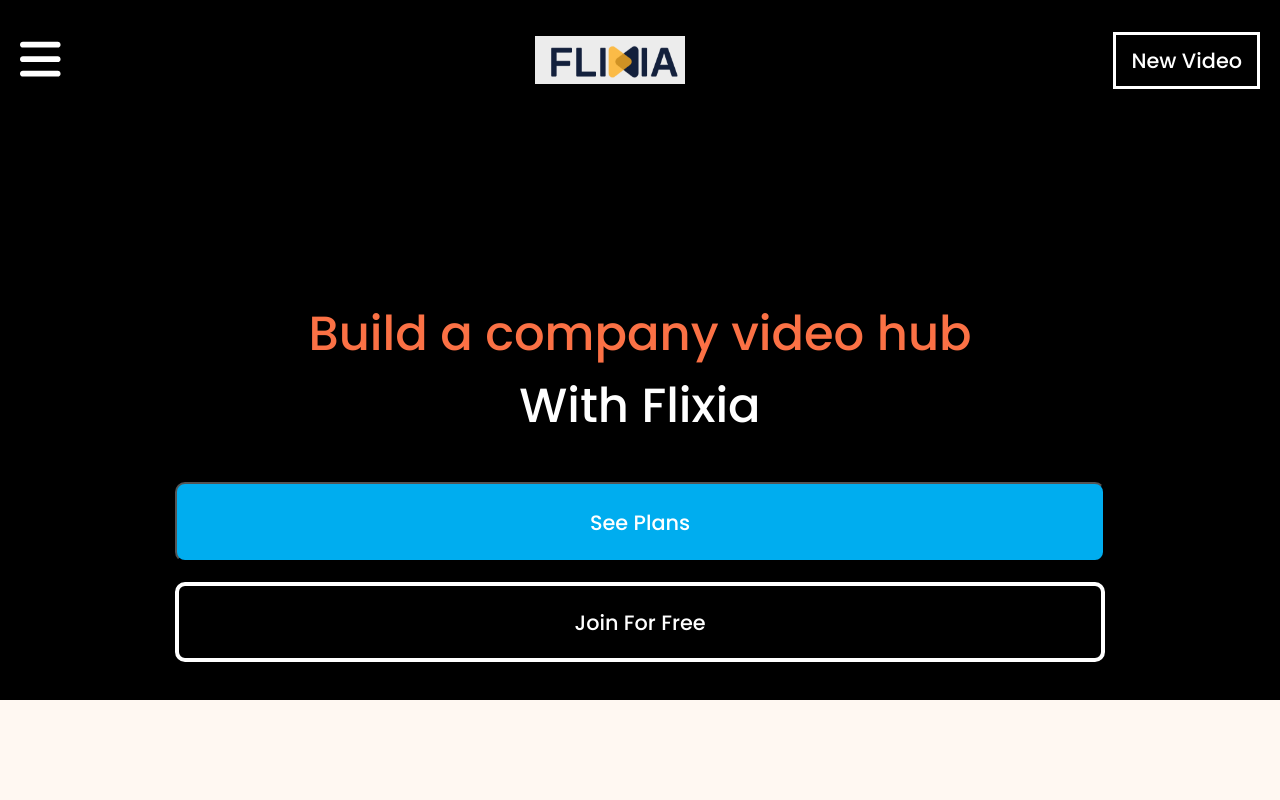
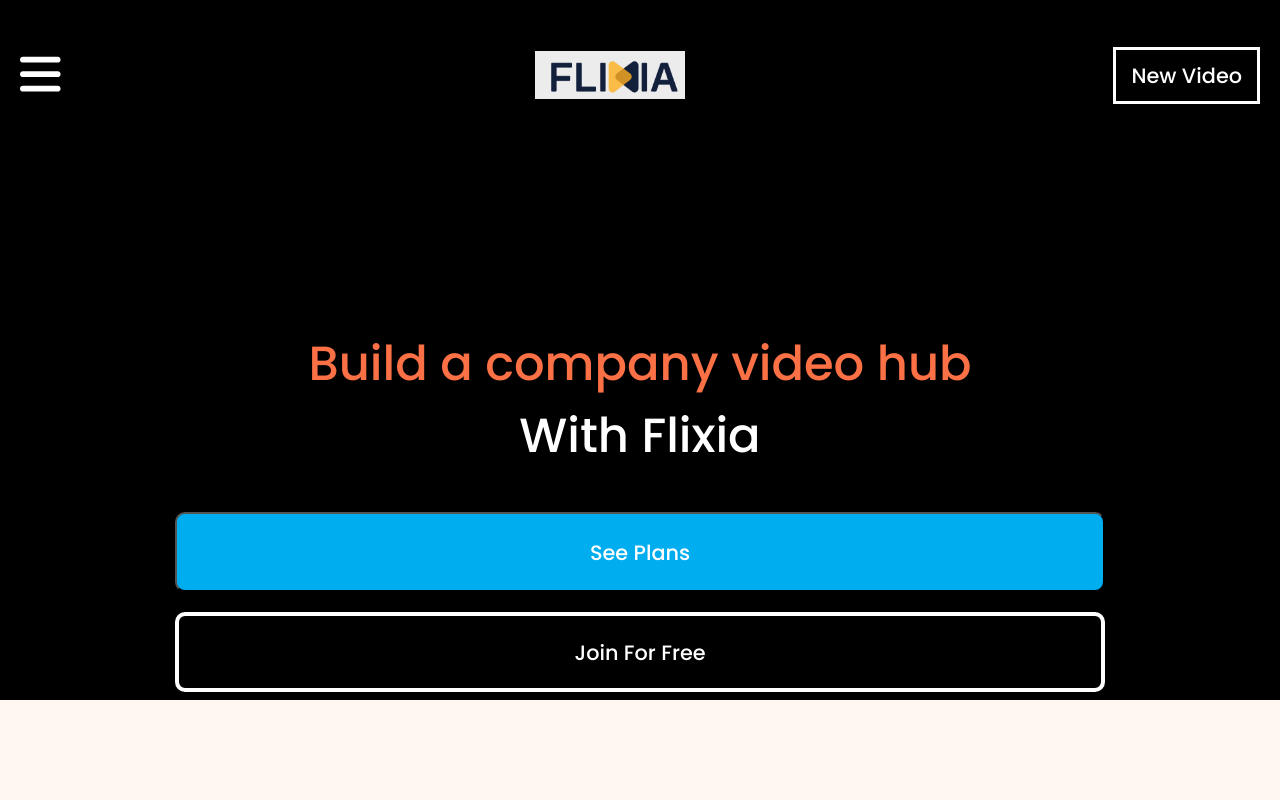
Before and after one commit to Timothy-Achonu/Flixia-Landing-Page, a React (Create React App) app: page / in a window 1280 px wide. Shown: the top 800 px of the page. Built offline with nearby package versions, Linux system fonts and the light colour scheme.

Commit message:
committing changes

```diff
--- a/src/App.css
+++ b/src/App.css
@@ -19,6 +19,8 @@
   display: flex;
   flex-direction: column;
   align-items: center;
+  position: relative;
+  z-index: 1;
 }
 
 /* .header-component.show {
@@ -30,9 +32,13 @@
   justify-content: space-between;
   align-items: center;
   width: 100%;
-  /* position: fixed; */
-  /* padding: 0 20px; */
+  padding: 15px 0px;
+  background-color: black;
+  top: 0;
   /* padding: 20px; */
+}
+.header-component nav.hide {
+  opacity: 1;
 }
 
 .header-component nav .hamburger {
@@ -92,6 +98,7 @@
   width: 100%;
   transition: all 500ms ease-in-out;
   z-index: 2;
+  opacity: 1;
 }
 
 .menu-component.show {
@@ -123,7 +130,7 @@
   z-index: 1;
   /* background-color: #00adef; */
 }
-.header-component .header-mid-text.hide {
+.header-component .header-mid-text {
   z-index: -1;
 }
 
--- a/src/Components/ChangeText.js
+++ b/src/Components/ChangeText.js
@@ -16,6 +16,5 @@
         </TextChanger.Provider>
     )
 }
-
 // export default React.memo(TextChanger)
 export default ChangeText
--- a/src/Components/Footer.js
+++ b/src/Components/Footer.js
@@ -1,6 +1,4 @@
 import React from "react";
-import { FontAwesomeIcon } from "@fortawesome/react-fontawesome";
-import { faCheck } from "@fortawesome/free-solid-svg-icons";
 import logo from "./assets/Flixia-logo.PNG";
 
 
@@ -9,7 +7,7 @@
     return (
         <footer>
             <figure>
-                <img src={logo}/>
+                <img src={logo} alt="company-logo"/>
             </figure>
             <p>
               &#169; {currentYear} Flixia.com, Inc. All rights reserved.
--- a/src/Components/Header.js
+++ b/src/Components/Header.js
@@ -1,4 +1,4 @@
-import React, {useState, useContext} from "react";
+import React, { useContext, useState} from "react";
 import logo from "./assets/Flixia-logo.PNG";
 import { Menu } from "./Menu";
 import { FontAwesomeIcon } from "@fortawesome/react-fontawesome";
@@ -16,7 +16,7 @@
     "Share video messages",
   ];
   const [displayMenu, setDisplayMenu] = React.useState(false);
-
+  // console.log(arrayIndex)
   function changeTextColor() {
     let color;
     if (arrayIndex === 1) {
@@ -43,16 +43,41 @@
   function showMenu() {
     setDisplayMenu((prevDisplay) => !prevDisplay);
   }
+  const [navStyles, setNavStyles] = useState({})
+  window.addEventListener('scroll', () => {
+     const scrollHeight = window.pageYOffset
+    //  console.log(scrollHeight)
+    if(scrollHeight > 60) {
+      setNavStyles({
+        position: "fixed",
+        opacity: "0.7",
+        padding : "15px 20px"
+      })
+    }
+    else{
+      setNavStyles({})
+    }
+  })
+
+  React.useEffect(() => {
+    if(displayMenu) {
+      setNavStyles(prevStyles => ({...prevStyles, opacity: "1"}))
+    }
+    else{
+      setNavStyles(prevStyles => ({...prevStyles, opacity: "0.7"}))
+    }
+  }, [displayMenu])
+
 
   return (
     <div className={`header-component `}>
-      <nav className={`${displayMenu ? "hide" : "show"}`}>
+      <nav className={`${displayMenu ? "hide" : "show"}`} style={navStyles}>
         {<Menu hideMenu={showMenu} displayMenu={displayMenu} className={``} />}
         <figure className="hamburger" onClick={showMenu}>
           <FontAwesomeIcon icon={faBars} className="hamburger-main" />
         </figure>
         <figure className="flixia-logo">
-          <img src={logo} />
+          <img src={logo} alt="company-logo"/>
         </figure>
         <div className="new-video">New Video</div>
         <div className="nav-plus">+</div>
--- a/src/Components/VideoCard.js
+++ b/src/Components/VideoCard.js
@@ -1,6 +1,4 @@
 import React from "react";
-import { FontAwesomeIcon } from "@fortawesome/react-fontawesome";
-import { faBars } from "@fortawesome/free-solid-svg-icons";
 
 
 export const VideoCard = (props) => {
@@ -10,7 +8,7 @@
     return (
         <div className="video-card" style={styles}>
             <figure>
-                <img src={props.imgSrc}/>
+                <img src={props.imgSrc} alt={props.headingText}/>
             </figure>
             <div className="body-text">
                 <div  className="heading-text">{props.headingText}</div>
```
